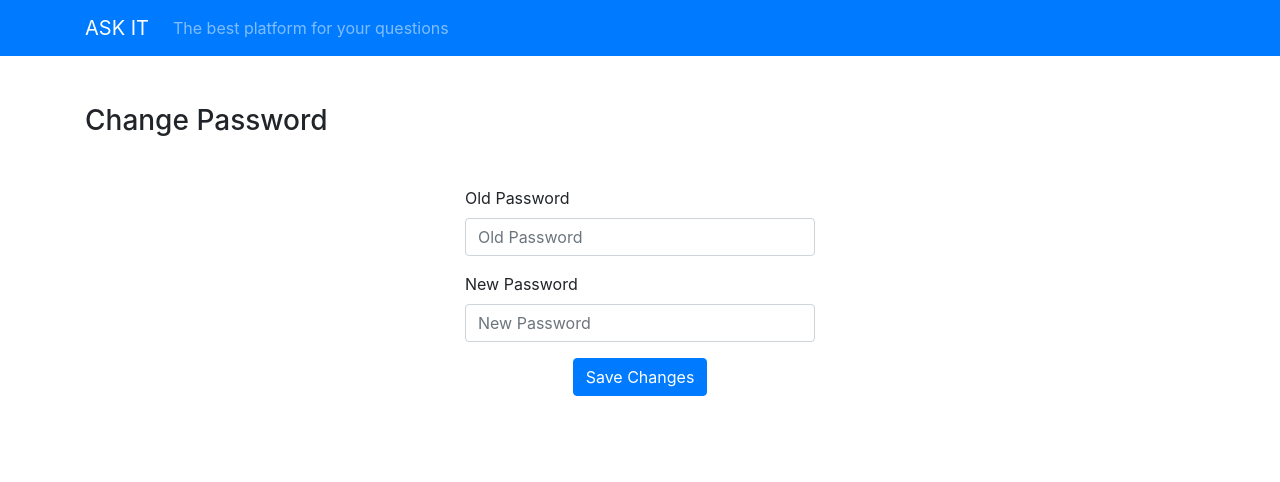
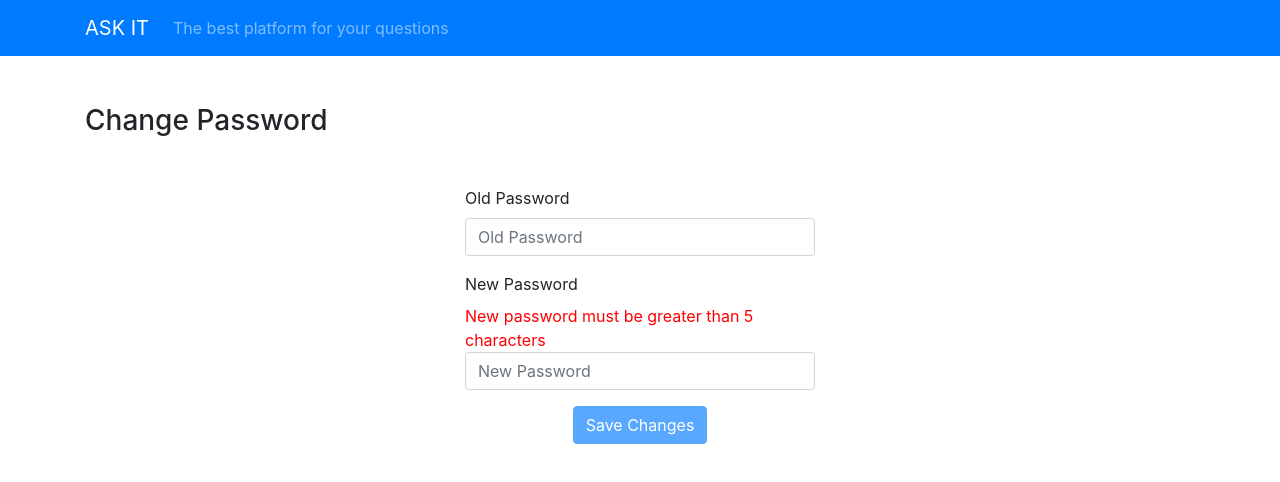
Before and after one commit to harsul/fullstack-askit, a React (Create React App) app in the folder client/: page /changepassword in a window 1280 px wide. Shown: the top 482 px of the page. Built offline with nearby package versions, Linux system fonts and the light colour scheme; no server answers.

Commit message:
password update

```diff
--- a/client/src/pages/ChangePassword.js
+++ b/client/src/pages/ChangePassword.js
@@ -57,13 +57,15 @@ function ChangePassword() {
             </Form.Group>
             <Form.Group controlId="newPassword">
               <Form.Label>New Password</Form.Label>
+              <br />
+              {newPassword.length<5 && <span>New password must be greater than 5 characters</span>}
               <Form.Control type="password" placeholder="New Password"
                 onChange={(event) => {
                   setNewPassword(event.target.value);
                 }} />
             </Form.Group>
             <Form.Group controlId="formBasicSubmit" className="text-center">
-              <Button onClick={handleChangePassword}> Save Changes</Button>
+              <Button onClick={handleChangePassword} disabled={newPassword.length<5}> Save Changes</Button>
             </Form.Group>
           </Form>
         </Col>
--- a/client/src/pages/ChangeUsername.js
+++ b/client/src/pages/ChangeUsername.js
@@ -38,13 +38,11 @@ export default function ChangeUsername() {
 
 
     const handleOnSubmit = (data) => {
-
-        console.log(name,surname,username)
         axios
             .put(
                 process.env.REACT_APP_HTTP_API + "/auth/changeusername",
                 {
-                    id:id,
+                    id: id,
                     name: name,
                     surname: surname,
                     username: username
@@ -59,13 +57,9 @@ export default function ChangeUsername() {
                 if (response.data.error) {
                     alert(response.data.error);
                 }
-                console.log("success")
-                // else {
-                //     history.goBack()
-                // }
             });
 
-            axios
+        axios
             .put(
                 process.env.REACT_APP_HTTP_API + "/posts/username",
                 {
@@ -82,12 +76,9 @@ export default function ChangeUsername() {
                 if (response.data.error) {
                     alert(response.data.error);
                 }
-                else {
-                    console.log("Success")
-                }
             });
 
-            axios
+        axios
             .put(
                 process.env.REACT_APP_HTTP_API + "/notifications/username",
                 {
@@ -104,11 +95,8 @@ export default function ChangeUsername() {
                 if (response.data.error) {
                     alert(response.data.error);
                 }
-                else {
-                    console.log("Success")
-                    // history.goBack()
-                }
             });
+        history.goBack()
     };
     return (
         <div>
@@ -166,7 +154,6 @@ export default function ChangeUsername() {
                     <Col></Col>
                 </Row>
             </Container>
-
         </div>
     )
 }
--- a/client/src/pages/Profile.js
+++ b/client/src/pages/Profile.js
@@ -104,7 +104,7 @@ function Profile() {
       <Jumbotron>
         <Container className="text-center">
           <h1>{userBasicInfo.name} {userBasicInfo.surname}</h1>
-          <h2>{authState.username}</h2>
+          <h2>{userBasicInfo.username}</h2>
           <p>
             This is a place for user information about profile
           </p>
```
